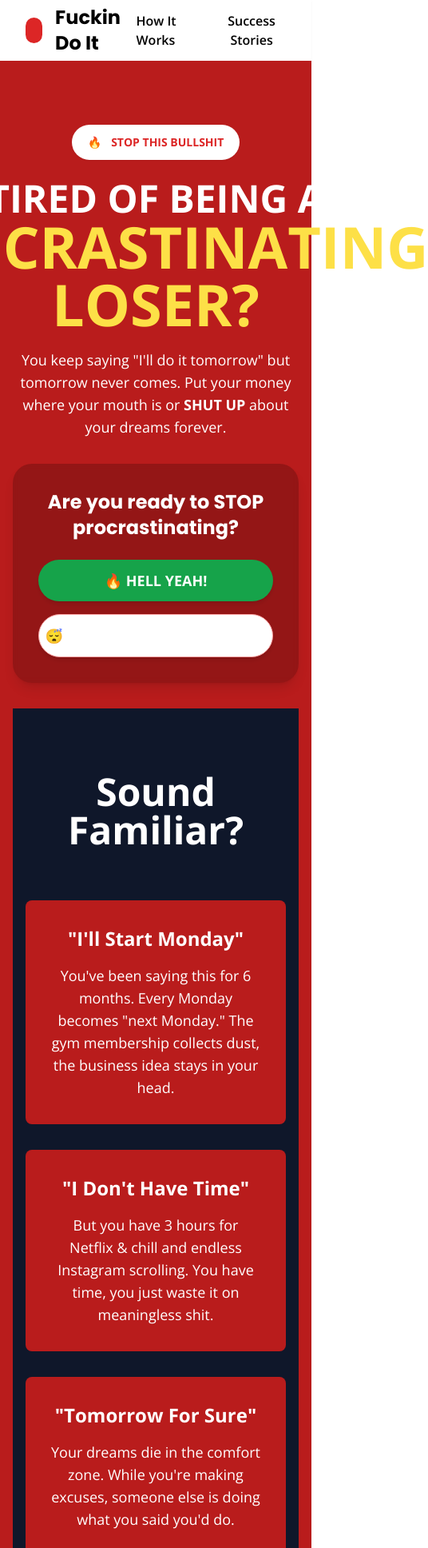
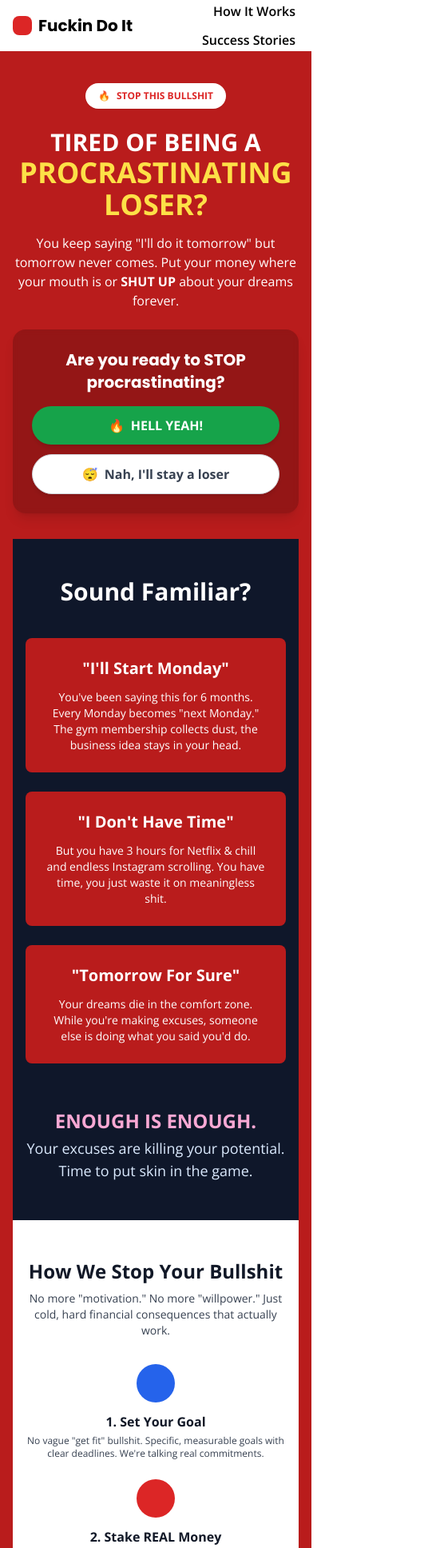
Before and after one commit to AkhilNg6/fuckindoit, a Next.js app: page / in a window 390 px wide. Shown: the top 1936 px of the page at 80% size, 536 px wide, since content can reach past the window. Built offline with nearby package versions, Linux system fonts and the light colour scheme.

Commit message:
responsiveness

```diff
--- a/app/page.js
+++ b/app/page.js
@@ -2,7 +2,7 @@
 import { useState } from 'react';
 import Link from 'next/link';
 import { Poppins, Open_Sans } from 'next/font/google';
-import SuccessStories from './SuccessStories/page';
+import SuccessStories from './SuccessStories/page'; // Assuming this component is also responsive
 
 const poppins = Poppins({
   subsets: ['latin'],
@@ -35,25 +35,25 @@ export default function Home() {
     }
   };
 
+  // Common class for nav links for DRYness, can be defined in globals.css @layer components too
+  const navLinkClasses = "text-black font-semibold relative px-1 py-1 sm:px-2 transition-colors duration-200 hover:text-red-600 after:absolute after:left-0 after:bottom-0 after:w-full after:h-0.5 after:bg-red-600 after:scale-x-0 hover:after:scale-x-100 after:transition-transform after:origin-left after:duration-300";
+
+
   return (
     <div className={`${openSans.className} min-h-screen bg-red-600`}>
       {/* Top Bar */}
-      <header className="w-full bg-white h-16 flex items-center justify-between px-8 shadow-sm" style={{ minHeight: '2cm' }}>
-        <div className="flex items-center gap-4">
-          <span className="inline-block w-8 h-8 bg-red-600 rounded-xl"></span>
-          <div className={`text-2xl font-bold text-black ${poppins.className}`}>Fuckin Do It</div>
+      <header className="w-full bg-white h-16 sm:h-20 flex items-center justify-between px-4 sm:px-8 shadow-sm">
+        <div className="flex items-center gap-2 sm:gap-4">
+          <span className="inline-block w-6 h-6 sm:w-8 sm:h-8 bg-red-600 rounded-lg sm:rounded-xl"></span>
+          <div className={`text-xl sm:text-2xl font-bold text-black ${poppins.className}`}>Fuckin Do It</div>
         </div>
-        <nav className="flex space-x-8">
-          <Link
-            href="#how-it-works"
-            className={`text-black font-semibold relative px-2 py-1 transition-colors duration-200 hover:text-red-600 after:absolute after:left-0 after:bottom-0 after:w-full after:h-0.5 after:bg-red-600 after:scale-x-0 hover:after:scale-x-100 after:transition-transform after:origin-left after:duration-300`}
-          >
+        <nav className="flex flex-col items-end sm:flex-row sm:items-center space-y-1 sm:space-y-0 sm:space-x-3 md:space-x-6">
+          <Link href="#how-it-works" className={navLinkClasses}>
             How It Works
           </Link>
           <button
             onClick={() => setShowSuccessStories(true)}
-            className={`text-black font-semibold relative px-2 py-1 transition-colors duration-200 hover:text-red-600 after:absolute after:left-0 after:bottom-0 after:w-full after:h-0.5 after:bg-red-600 after:scale-x-0 hover:after:scale-x-100 after:transition-transform after:origin-left after:duration-300 bg-transparent border-none outline-none`}
-            style={{ background: 'none' }}
+            className={`${navLinkClasses} bg-transparent border-none outline-none`}
           >
             Success Stories
           </button>
@@ -62,146 +62,117 @@ export default function Home() {
 
       {/* Main Section or Success Stories */}
       {showSuccessStories ? (
-        <main className="flex flex-col items-center justify-center min-h-[calc(100vh-4rem)] bg-gray-50 px-4 py-20">
+        <main className="flex flex-col items-center justify-center min-h-[calc(100vh-4rem)] sm:min-h-[calc(100vh-5rem)] bg-gray-50 px-4 py-10 sm:py-20">
           <button
             onClick={() => setShowSuccessStories(false)}
-            className="mb-8 px-4 py-2 bg-red-600 text-white rounded-full font-bold hover:bg-red-700 transition"
+            className="mb-8 px-4 py-2 bg-red-600 text-white rounded-full font-bold hover:bg-red-700 transition text-sm sm:text-base"
           >
             ← Back
           </button>
           <SuccessStories />
         </main>
       ) : (
-        <main className="flex flex-col items-center justify-center min-h-[calc(100vh-4rem)] bg-red-700 px-4 py-20">
+        <main className="flex flex-col items-center justify-start min-h-[calc(100vh-4rem)] sm:min-h-[calc(100vh-5rem)] bg-red-700 px-4 py-10 sm:py-12 md:py-20"> {/* Changed to justify-start, added more padding control */}
           {/* STOP THIS BULLSHIT pill */}
-          <div className="flex items-center justify-center mb-6">
-            <span className="bg-white text-red-600 font-extrabold px-5 py-3 rounded-full text-sm shadow-sm flex items-center gap-3">
+          <div className="flex items-center justify-center mb-6 sm:mb-8">
+            <span className="bg-white text-red-600 font-extrabold px-4 py-2 sm:px-5 sm:py-3 rounded-full text-xs sm:text-sm shadow-sm flex items-center gap-2 sm:gap-3">
               <span role="img" aria-label="fire">🔥</span> STOP THIS BULLSHIT
             </span>
           </div>
 
           {/* Headline */}
-          <h1 className={`text-5xl md:text-7xl font-extrabold text-white text-center mb-5 ${openSans.className}`}>
+          <h1 className={`text-3xl sm:text-4xl md:text-6xl lg:text-7xl font-extrabold text-white text-center mb-4 sm:mb-5 ${openSans.className}`}>
             TIRED OF BEING A <br />
-            <span className="text-7xl text-yellow-300">PROCRASTINATING LOSER?</span>
+            <span className="text-4xl sm:text-5xl md:text-7xl lg:text-8xl text-yellow-300">PROCRASTINATING LOSER?</span>
           </h1>
 
           {/* Subheading */}
-          <p className="text-white text-lg md:text-2xl text-center max-w-4xl mb-8">
+          <p className="text-white text-base sm:text-lg md:text-xl lg:text-2xl text-center max-w-md sm:max-w-lg md:max-w-2xl lg:max-w-4xl mb-6 sm:mb-8">
             You keep saying &quot;I'll do it tomorrow&quot; but tomorrow never comes. Put your money where your mouth is or <span className="font-bold">SHUT UP</span> about your dreams forever.
           </p>
 
           {/* CTA Box */}
-          <div className="bg-black/20 backdrop-blur-sm rounded-3xl shadow-lg p-8 max-w-2xl w-full flex flex-col items-center mb-8">
-            <h2 className={`text-2xl md:text-2xl font-bold text-white text-center mb-6 ${poppins.className}`}>
-              Are you ready to <span className="text-white-800">STOP procrastinating?</span>
+          <div className="bg-black/20 backdrop-blur-sm rounded-2xl sm:rounded-3xl shadow-lg p-6 sm:p-8 max-w-md md:max-w-2xl w-full flex flex-col items-center mb-8 sm:mb-12">
+            <h2 className={`text-xl sm:text-2xl font-bold text-white text-center mb-4 sm:mb-6 ${poppins.className}`}>
+              Are you ready to <span className="text-white">STOP procrastinating?</span> {/* Simpler white text for span */}
             </h2>
-            <div className="flex flex-col md:flex-row gap-4 w-full justify-center">
+            <div className="flex flex-col sm:flex-row gap-3 sm:gap-4 w-full justify-center">
               <button
-                className="flex-1 bg-green-600 hover:bg-green-800 text-white font-bold py-3 rounded-full text-lg transition-colors duration-200 shadow-md"
+                className="flex-1 bg-green-600 hover:bg-green-700 text-white font-bold py-3 px-4 rounded-full text-base sm:text-lg transition-colors duration-200 shadow-md flex items-center justify-center gap-2"
                 onClick={() => handleVote('hell yeah')}
               >
-                🔥 HELL YEAH!
+                <span role="img" aria-label="fire">🔥</span> HELL YEAH!
               </button>
               <button
-                className="flex-1 bg-white text-white font-bold py-3 rounded-full text-lg border border-red-300 transition-colors duration-200 shadow-md hover:text-red-600 flex items-center justify-center gap-2"
+                className="flex-1 bg-white text-gray-700 hover:bg-gray-200 hover:text-red-600 font-bold py-3 px-4 rounded-full text-base sm:text-lg border border-gray-300 transition-colors duration-200 shadow-md flex items-center justify-center gap-2" // Corrected text color for visibility
                 onClick={() => handleVote('nah')}
               >
-                <span role="img" aria-label="sleep" className="text-yellow-400">😴</span>
-                Nah, I'll stay a loser forever
+                <span role="img" aria-label="sleep" className="text-yellow-500">😴</span> {/* Adjusted emoji color if needed */}
+                Nah, I'll stay a loser
               </button>
             </div>
             {voteStatus === 'hell yeah' && (
-              <p className="text-green-200 font-semibold mt-4">Let's go! 💪</p>
+              <p className="text-green-200 font-semibold mt-3 sm:mt-4 text-sm sm:text-base">Let's go! 💪</p>
             )}
             {voteStatus === 'nah' && (
-              <p className="text-red-200 font-semibold mt-4">At least you're honest! 😅</p>
+              <p className="text-red-200 font-semibold mt-3 sm:mt-4 text-sm sm:text-base">At least you're honest! 😅</p>
             )}
           </div>
 
           {/* Sound Familiar Section */}
-          <section className="w-full bg-[#0F172A] py-20 px-4 flex flex-col items-center">
-            <h2 className="text-5xl font-extrabold text-white text-center mb-16">Sound Familiar?</h2>
-            <div className="max-w-7xl w-full flex flex-col md:flex-row gap-8 justify-center mb-16">
-              {/* Card 1 */}
-              <div className="flex-1 bg-red-700 rounded-lg p-8 flex flex-col items-center">
-                <h3 className="text-2xl font-bold text-white text-center mb-4">"I'll Start Monday"</h3>
-                <p className="text-white text-lg text-center">
-                  You've been saying this for 6 months. Every Monday becomes "next Monday." The gym membership collects dust, the business idea stays in your head.
-                </p>
-              </div>
-              {/* Card 2 */}
-              <div className="flex-1 bg-red-700 rounded-lg p-8 flex flex-col items-center">
-                <h3 className="text-2xl font-bold text-white text-center mb-4">"I Don't Have Time"</h3>
-                <p className="text-white text-lg text-center">
-                  But you have 3 hours for Netflix & chill and endless Instagram scrolling. You have time, you just waste it on meaningless shit.
-                </p>
-              </div>
-              {/* Card 3 */}
-              <div className="flex-1 bg-red-700 rounded-lg p-8 flex flex-col items-center">
-                <h3 className="text-2xl font-bold text-white text-center mb-4">"Tomorrow For Sure"</h3>
-                <p className="text-white text-lg text-center">
-                  Your dreams die in the comfort zone. While you're making excuses, someone else is doing what you said you'd do.
-                </p>
-              </div>
+          <section className="w-full bg-[#0F172A] py-12 sm:py-16 md:py-20 px-4 flex flex-col items-center">
+            <h2 className="text-3xl sm:text-4xl md:text-5xl font-extrabold text-white text-center mb-10 sm:mb-12 md:mb-16">Sound Familiar?</h2>
+            <div className="max-w-7xl w-full grid grid-cols-1 md:grid-cols-3 gap-6 sm:gap-8 mb-10 sm:mb-12 md:mb-16"> {/* Changed to grid for better control */}
+              {/* Card 1, 2, 3 - using common structure */}
+              {[
+                { title: "\"I'll Start Monday\"", text: "You've been saying this for 6 months. Every Monday becomes \"next Monday.\" The gym membership collects dust, the business idea stays in your head." },
+                { title: "\"I Don't Have Time\"", text: "But you have 3 hours for Netflix & chill and endless Instagram scrolling. You have time, you just waste it on meaningless shit." },
+                { title: "\"Tomorrow For Sure\"", text: "Your dreams die in the comfort zone. While you're making excuses, someone else is doing what you said you'd do." }
+              ].map(card => (
+                <div key={card.title} className="bg-red-700 rounded-lg p-6 sm:p-8 flex flex-col items-center text-center"> {/* Added text-center */}
+                  <h3 className="text-xl sm:text-2xl font-bold text-white mb-3 sm:mb-4">{card.title}</h3>
+                  <p className="text-white text-sm sm:text-base md:text-lg">{card.text}</p>
+                </div>
+              ))}
             </div>
-            <div className="text-center mt-8">
-              <h4 className="text-3xl font-extrabold text-pink-300 mb-2">ENOUGH IS ENOUGH.</h4>
-              <p className="text-xl text-blue-100">Your excuses are killing your potential. Time to put skin in the game.</p>
+            <div className="text-center mt-4 sm:mt-8">
+              <h4 className="text-2xl sm:text-3xl font-extrabold text-pink-300 mb-1 sm:mb-2">ENOUGH IS ENOUGH.</h4>
+              <p className="text-lg sm:text-xl text-blue-100">Your excuses are killing your potential. Time to put skin in the game.</p>
             </div>
           </section>
 
           {/* How We Stop Your Bullshit Section */}
           <section
-            id="how-it-works"
-            className="w-full bg-white py-20 px-4 flex flex-col items-center"
+            id="how-it-works" // Ensure this ID is unique or handle scrolling appropriately
+            className="w-full bg-white py-12 sm:py-16 md:py-20 px-4 flex flex-col items-center"
           >
-            <h2 className="text-3xl font-extrabold text-center mb-2 text-gray-900">How We Stop Your Bullshit</h2>
-            <p className="text-base text-gray-700 text-center max-w-2xl mb-8">
+            <h2 className="text-2xl sm:text-3xl font-extrabold text-center mb-2 text-gray-900">How We Stop Your Bullshit</h2>
+            <p className="text-sm sm:text-base text-gray-700 text-center max-w-md sm:max-w-lg md:max-w-2xl mb-8 sm:mb-10 md:mb-12">
               No more "motivation." No more "willpower." Just cold, hard financial consequences that actually work.
             </p>
-            <div className="max-w-7xl w-full flex flex-col md:flex-row gap-6 justify-center items-start mb-8">
-              {/* Step 1 */}
-              <div className="flex-1 flex flex-col items-center">
-                <span className="w-16 h-16 bg-blue-600 rounded-full mb-4 inline-block"></span>
-                <h3 className="text-lg font-bold text-center mb-1 text-gray-900">1. Set Your Goal</h3>
-                <p className="text-gray-700 text-center text-sm">
-                  No vague "get fit" bullshit. Specific, measurable goals with clear deadlines. We're talking real commitments.
-                </p>
-              </div>
-              {/* Step 2 */}
-              <div className="flex-1 flex flex-col items-center">
-                <span className="w-16 h-16 bg-red-600 rounded-full mb-4 inline-block"></span>
-                <h3 className="text-lg font-bold text-center mb-1 text-gray-900">2. Stake REAL Money</h3>
-                <p className="text-gray-700 text-center text-sm">
-                  Put ₹1,000+ on the line. Make it hurt to fail. When your money's at risk, excuses disappear.
-                </p>
-              </div>
-              {/* Step 3 */}
-              <div className="flex-1 flex flex-col items-center">
-                <span className="w-16 h-16 bg-yellow-400 rounded-full mb-4 inline-block"></span>
-                <h3 className="text-lg font-bold text-center mb-1 text-gray-900">3. Prove It Or Lose It</h3>
-                <p className="text-gray-700 text-center text-sm">
-                  Submit photo/video proof by deadline. No proof = we keep your money. No exceptions, no sob stories.
-                </p>
-              </div>
-              {/* Step 4 */}
-              <div className="flex-1 flex flex-col items-center">
-                <span className="w-16 h-16 bg-green-600 rounded-full mb-4 inline-block"></span>
-                <h3 className="text-lg font-bold text-center mb-1 text-gray-900">4. Win Or Learn</h3>
-                <p className="text-gray-700 text-center text-sm">
-                  Complete your goal? Keep your money + feel like a champion. Fail? Money goes away. Either way, you grow.
-                </p>
-              </div>
+            <div className="max-w-7xl w-full grid grid-cols-1 sm:grid-cols-2 lg:grid-cols-4 gap-6 sm:gap-8 mb-8 sm:mb-10 md:mb-12"> {/* Changed to grid */}
+              {[
+                { title: "1. Set Your Goal", text: "No vague \"get fit\" bullshit. Specific, measurable goals with clear deadlines. We're talking real commitments.", color: "bg-blue-600" },
+                { title: "2. Stake REAL Money", text: "Put ₹1,000+ on the line. Make it hurt to fail. When your money's at risk, excuses disappear.", color: "bg-red-600" },
+                { title: "3. Prove It Or Lose It", text: "Submit photo/video proof by deadline. No proof = we keep your money. No exceptions, no sob stories.", color: "bg-yellow-400" },
+                { title: "4. Win Or Learn", text: "Complete your goal? Keep your money + feel like a champion. Fail? Money goes away. Either way, you grow.", color: "bg-green-600" }
+              ].map(step => (
+                <div key={step.title} className="flex flex-col items-center text-center">
+                  <span className={`w-12 h-12 sm:w-16 sm:h-16 ${step.color} rounded-full mb-3 sm:mb-4 inline-block`}></span>
+                  <h3 className="text-base sm:text-lg font-bold mb-1 text-gray-900">{step.title}</h3>
+                  <p className="text-gray-700 text-xs sm:text-sm">{step.text}</p>
+                </div>
+              ))}
             </div>
           </section>
 
           {/* Real People, Real Results Section */}
-          <section className="w-full bg-gray-50 py-10 px-4 flex flex-col items-center">
-            <h2 className="text-5xl font-extrabold text-center mb-4 text-gray-900">Real People, Real Results</h2>
-            <p className="text-xl text-gray-700 text-center max-w-3xl">
+          <section className="w-full bg-gray-50 py-10 sm:py-12 md:py-16 px-4 flex flex-col items-center">
+            <h2 className="text-3xl sm:text-4xl md:text-5xl font-extrabold text-center mb-3 sm:mb-4 text-gray-900">Real People, Real Results</h2>
+            <p className="text-lg sm:text-xl text-gray-700 text-center max-w-lg sm:max-w-xl md:max-w-3xl">
               These people stopped making excuses and started making progress. What's YOUR excuse?
             </p>
+            {/* You would map through actual success stories here */}
           </section>
         </main>
       )}
```
